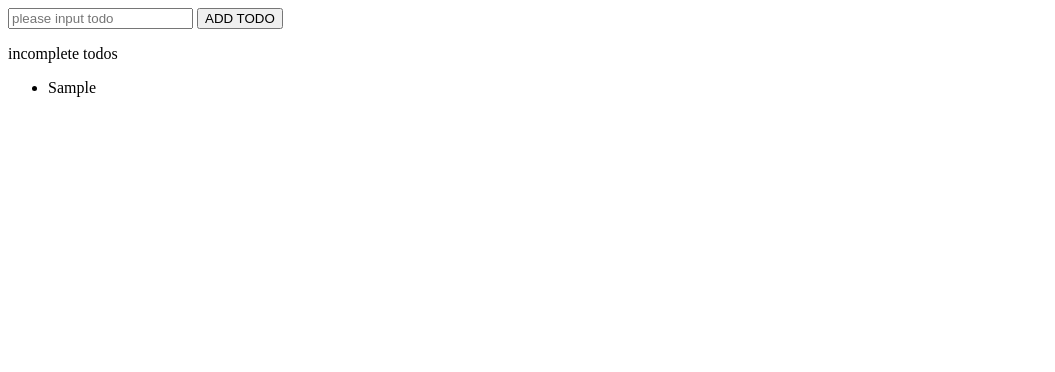
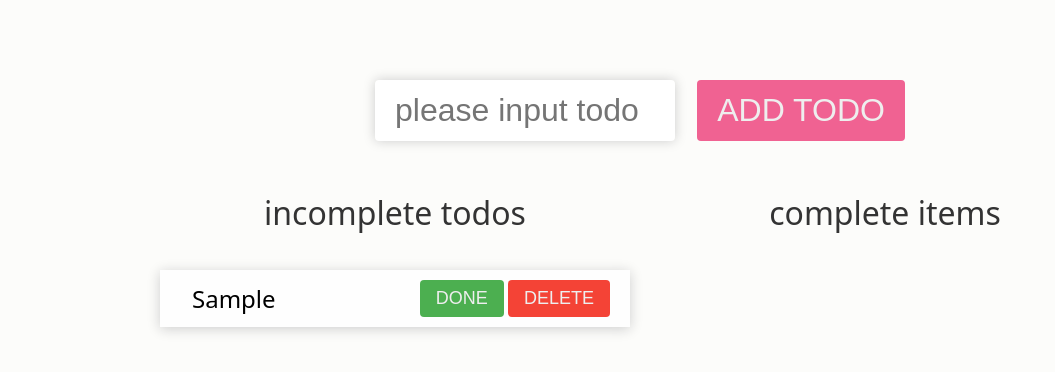
Before and after one commit to shoootaro/basic_vuejs, a plain HTML site: page 7-1/index.html in a window 1280 px wide. Both pictures are taken after typing "Sample" into the empty fields and a click on the button "ADD TODO". Shown: the whole page, without its empty margins (0-1055 px from the left). Drawn offline with nearby package versions, Linux system fonts and the light colour scheme.

Commit message:
7-2 done

```diff
--- a/7-1/css/style.css
+++ b/7-1/css/style.css
@@ -0,0 +1,109 @@
+*{
+  margin: 0;
+  padding: 0;
+  box-sizing: border-box;
+}
+
+li{
+  list-style: none;
+}
+
+body{
+  height: 100vh;
+  background: #fcfcfa;
+  font-family: system-ui;
+}
+
+.wrap{
+  width: 960px;
+  height: auto;
+  padding: 0 0 50px;
+  margin: 0 auto;
+}
+
+.todo-form{
+  text-align: center;
+  padding: 80px 0 50px;
+}
+
+.todo-form > .add-button{
+  margin-left: 18px;
+}
+
+.input-text{
+  width: 300px;
+  font-size: 32px;
+  padding: 12px 20px;
+  border-radius: 4px;
+  -webkit-appearance: none;
+  border: none;
+  box-shadow: 0px 0px 12px #ccc;
+}
+
+.add-button{
+  font-size: 32px;
+  padding: 12px 20px;
+  border: none;
+  -webkit-appearance: none;
+  background: #F06292;
+  color: #eee;
+  border-radius: 4px;
+}
+
+.list-area{
+  display: flex;
+  justify-content: space-between;
+}
+
+.list-area .area-complete,
+.list-area .area-incomplete{
+  width: 470px;
+}
+
+.list{
+  align-items: center;
+  background: #fefefe;
+  box-shadow: 0px 2px 12px #cecece;
+  display: flex;
+  justify-content: space-between;
+  padding: 10px 20px 10px 32px;
+  width: 100%;
+}
+
+.list:not(:first-child){
+  margin-top: 16px;
+}
+
+.list-label{
+  font-size: 24px;
+}
+
+.list-button{
+  -webkit-appearance: none;
+  font-size: 18px;
+  padding: 8px 16px;
+  border-radius: 4px;
+  border: none;
+  color: #222;
+  background: #eee;
+}
+
+.list-button.button-done{
+  background: #4CAF50;
+  color: #eee;
+}
+
+.list-button.button-delete{
+  background: #f44336;
+  color: #eee;
+}
+
+.todo-title{
+  color: #333;
+  font-size: 32px;
+  text-align: center;
+}
+
+.todo-area{
+  margin-top: 36px;
+}
--- a/7-1/index.html
+++ b/7-1/index.html
@@ -28,12 +28,43 @@
             <p class="todo-title">incomplete todos</p>
             <ul class="todo-area">
               <li
-                v-for="(item, i) in todos"
+                v-for="(item, i) in incompleteTodo"
                 :key="i"
                 class="list"
               >
               <span class="list-label">{{ item.text }}</span>
+              <span class="button-area">
+                <button
+                  class="list-button button-done"
+                  @click="toggleIsDone(item.id)"
+                >DONE</button>
+                <button
+                  class="list-button button-delete"
+                  @click="deleteTodo(item.id)"
+                >DELETE</button>
+              </span>
               </li>
+            </ul>
+          </div>
+          <div class="area-complete">
+            <p class="todo-title">complete items</p>
+            <ul class="todo-area">
+              <li
+                v-for="(item, i) in doneTodo"
+                :key="i"
+                class="list"
+              >
+              <span class="list-label">{{ item.text }}</span>
+              <span class="button-area">
+                <button
+                  class="list-button"
+                  @click="toggleIsDone(item.id)"
+                >RETURN</button>
+                <button
+                  class="list-button button-delete"
+                  @click="deleteTodo(item.id)"
+                >DELETE</button>
+              </span>
             </ul>
           </div>
         </section>
--- a/7-1/script/script.js
+++ b/7-1/script/script.js
@@ -25,6 +25,27 @@ new Vue({
     },
     resetText(){
       this.text = ''
+    },
+    deleteTodo(id){
+      const index = this.getIndexBy(id)
+      this.todos.splice(index, 1);
+    },
+    toggleIsDone(id){
+      const index = this.getIndexBy(id)
+      this.todos[index].isDone = !this.todos[index].isDone
+    },
+    getIndexBy(id){
+      const filteredTodo = this.todos.filter(todo => todo.id === id)[0]
+      const index = this.todos.indexOf(filteredTodo)
+      return index
+    }
+  },
+  computed: {
+    doneTodo(){
+      return this.todos.filter(todo => todo.isDone === true)
+    },
+    incompleteTodo(){
+      return this.todos.filter(todo => todo.isDone === false)
     }
   }
 })
```
